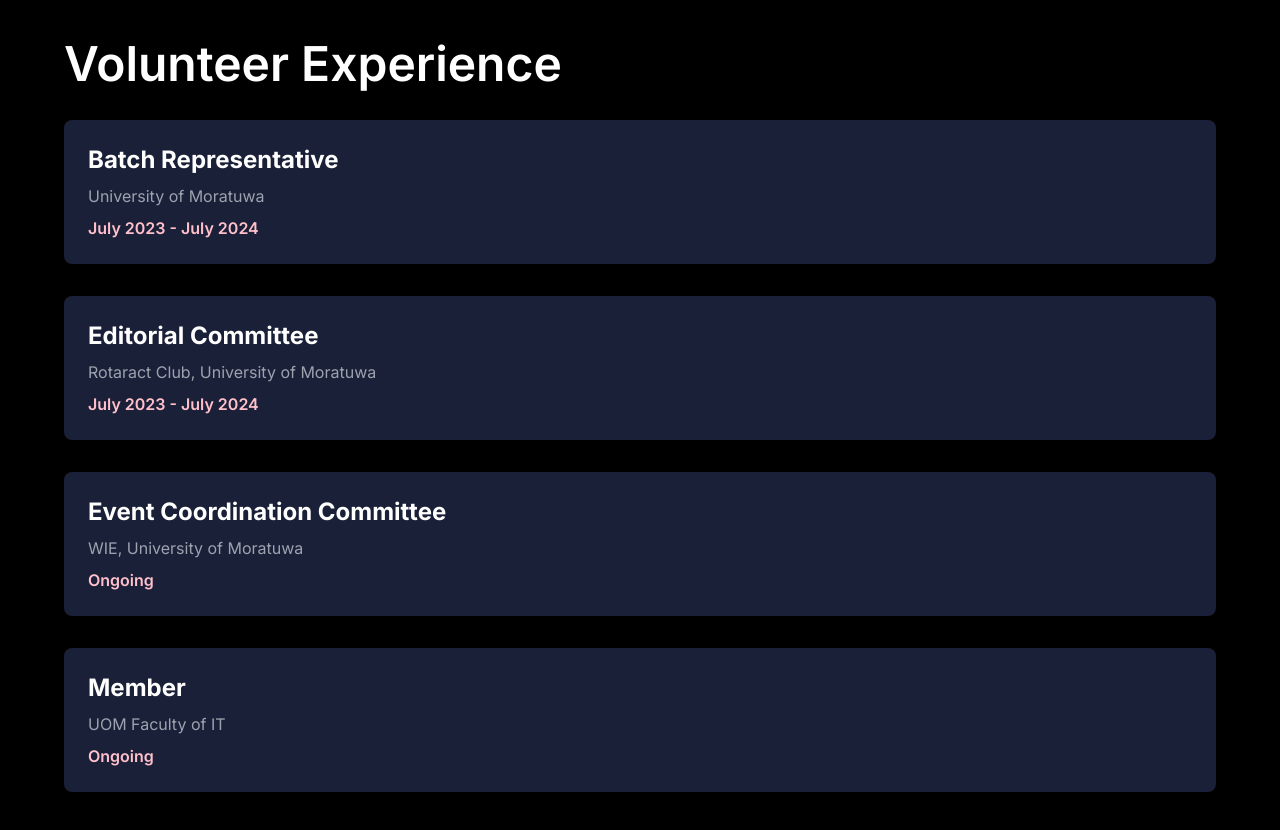
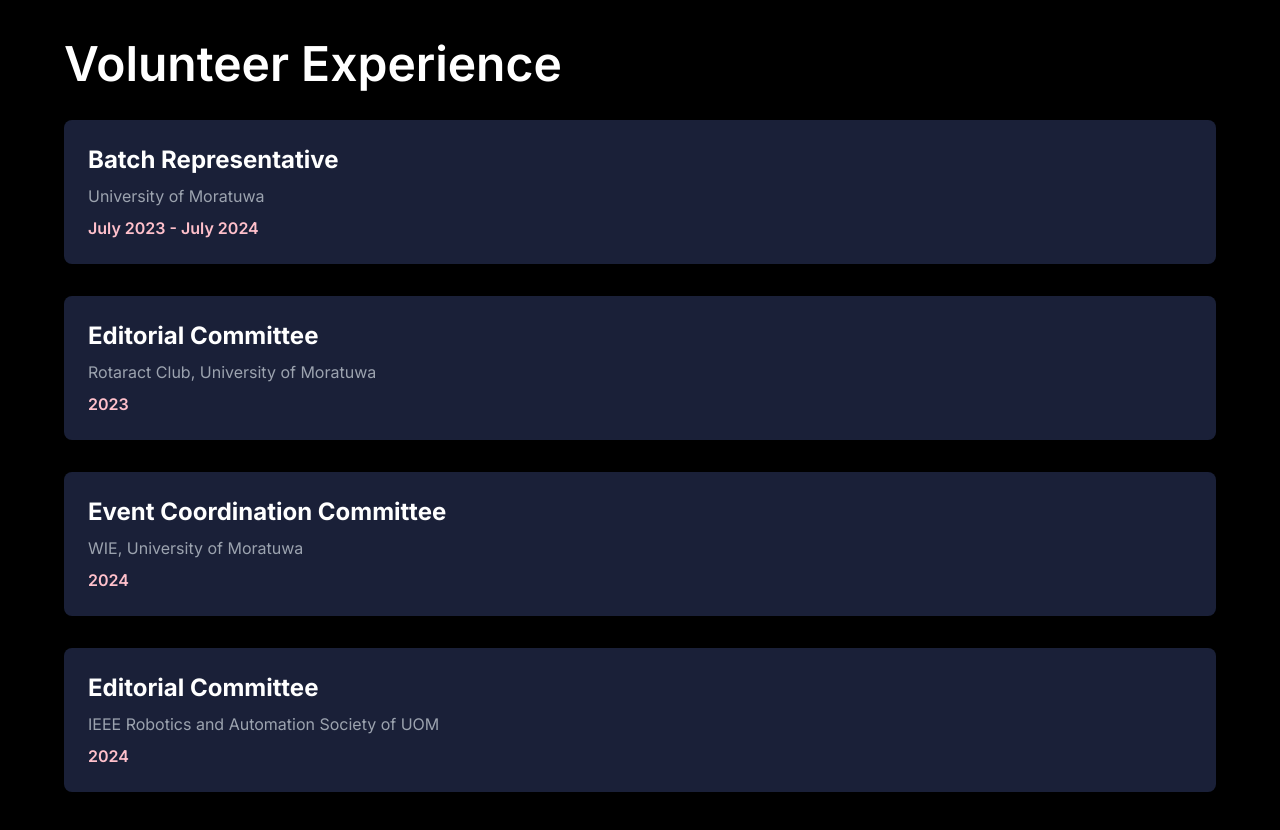
Before and after one commit to Vimodya/Vimodya-Liyamage, a Next.js app: page /volunteer in a window 1280 px wide. Built offline with nearby package versions, Linux system fonts and the light colour scheme.

Commit message:
update volunteer section

```diff
--- a/app/volunteer/page.tsx
+++ b/app/volunteer/page.tsx
@@ -34,17 +34,17 @@
     {
       role: "Editorial Committee",
       organization: "Rotaract Club, University of Moratuwa",
-      duration: "July 2023 - July 2024",
+      duration: "2023",
     },
     {
       role: "Event Coordination Committee",
       organization: "WIE, University of Moratuwa",
-      duration: "Ongoing",
+      duration: "2024",
     },
     {
-      role: "Member",
-      organization: "UOM Faculty of IT",
-      duration: "Ongoing",
+      role: "Editorial Committee",
+      organization: " IEEE Robotics and Automation Society of UOM",
+      duration: "2024",
     },
   ];
 
```
